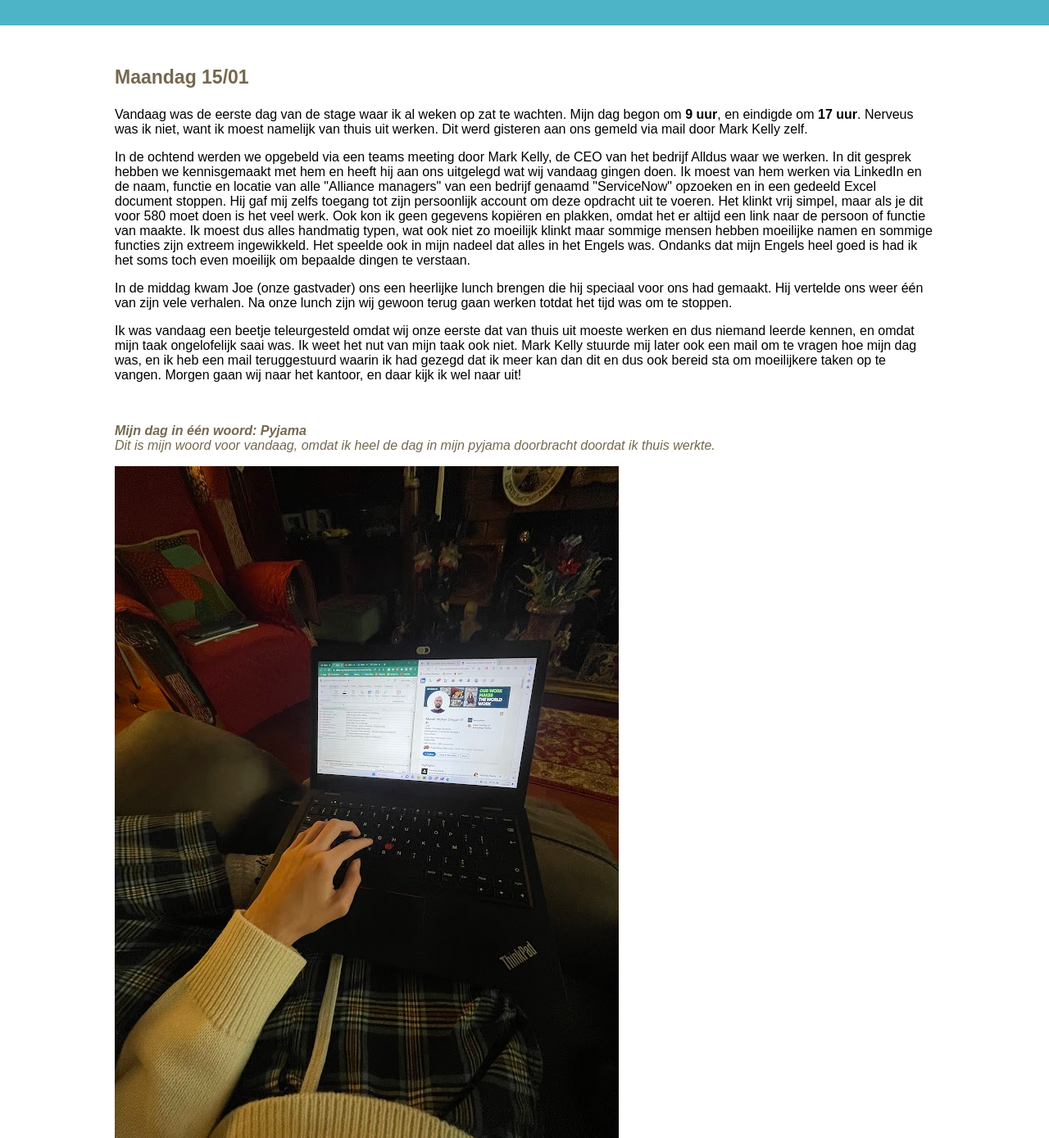
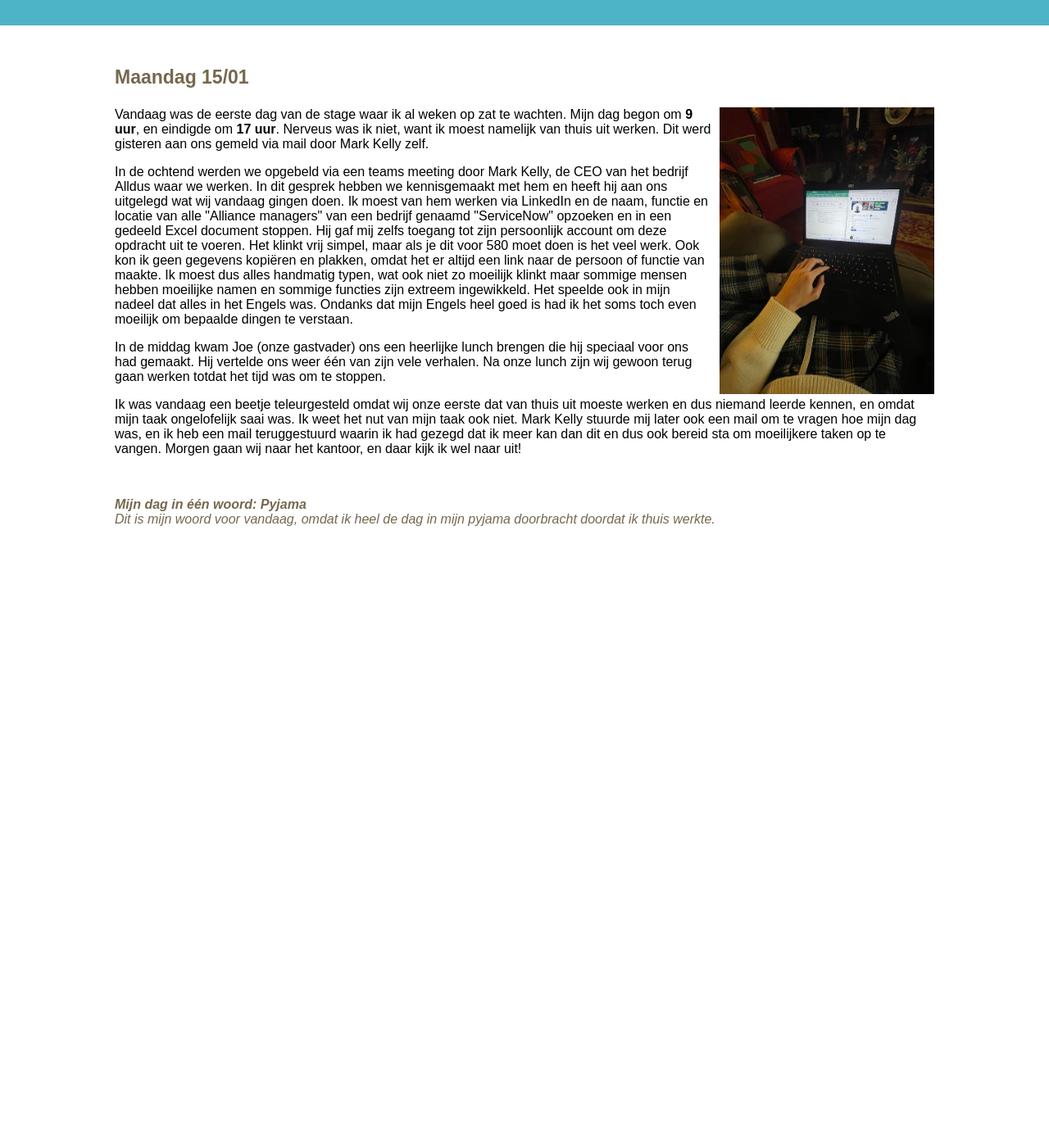
Before and after one commit to JenneVDB-immalle/JenneVDB-immalle.github.io, a plain HTML site: page DAGVERSLAGENJenneVanDenBosch/Dag1.html in a window 1280 px wide. Shown: the part 100-1489 px from the top of the page at 82% size. After the commit the page ends 800 px from the top, so only its background shows below. Drawn offline with Linux system fonts and the light colour scheme.

Commit message:
Opmaak dagverslag verbeteren

```diff
--- a/DAGVERSLAGENJenneVanDenBosch/Dag1.html
+++ b/DAGVERSLAGENJenneVanDenBosch/Dag1.html
@@ -24,6 +24,9 @@
     <article class="verslag">
         <section>
             <h1>Maandag 15/01</h1>
+            <aside>
+                <img src="afbeeldingen/Dag1.jpg" height="350px" width="262px">
+            </aside>
             <p>
                 Vandaag was de eerste dag van de stage waar ik al weken op zat te wachten. Mijn dag begon om <b>9 uur</b>, en eindigde
                 om <b>17 uur</b>. Nerveus was ik niet, want ik moest namelijk van thuis uit werken. Dit werd gisteren aan ons gemeld
@@ -57,7 +60,6 @@
                 <b>Mijn dag in één woord: Pyjama </br></b>
                 Dit is mijn woord voor vandaag, omdat ik heel de dag in mijn pyjama doorbracht doordat ik thuis werkte.
             </p>
-            <img src="afbeeldingen/Dag1.jpg">
         </section>
     </article>
 </body>
--- a/DAGVERSLAGENJenneVanDenBosch/opmaak.css
+++ b/DAGVERSLAGENJenneVanDenBosch/opmaak.css
@@ -45,6 +45,10 @@ article.verslag h1{
     color:#75684e;
     font-size: 23px;
 }
+article.verslag aside{
+    float: right;
+    margin-left:10px;
+}
 p.woord{
     margin-top: 50px;
     font-style:italic;
```
